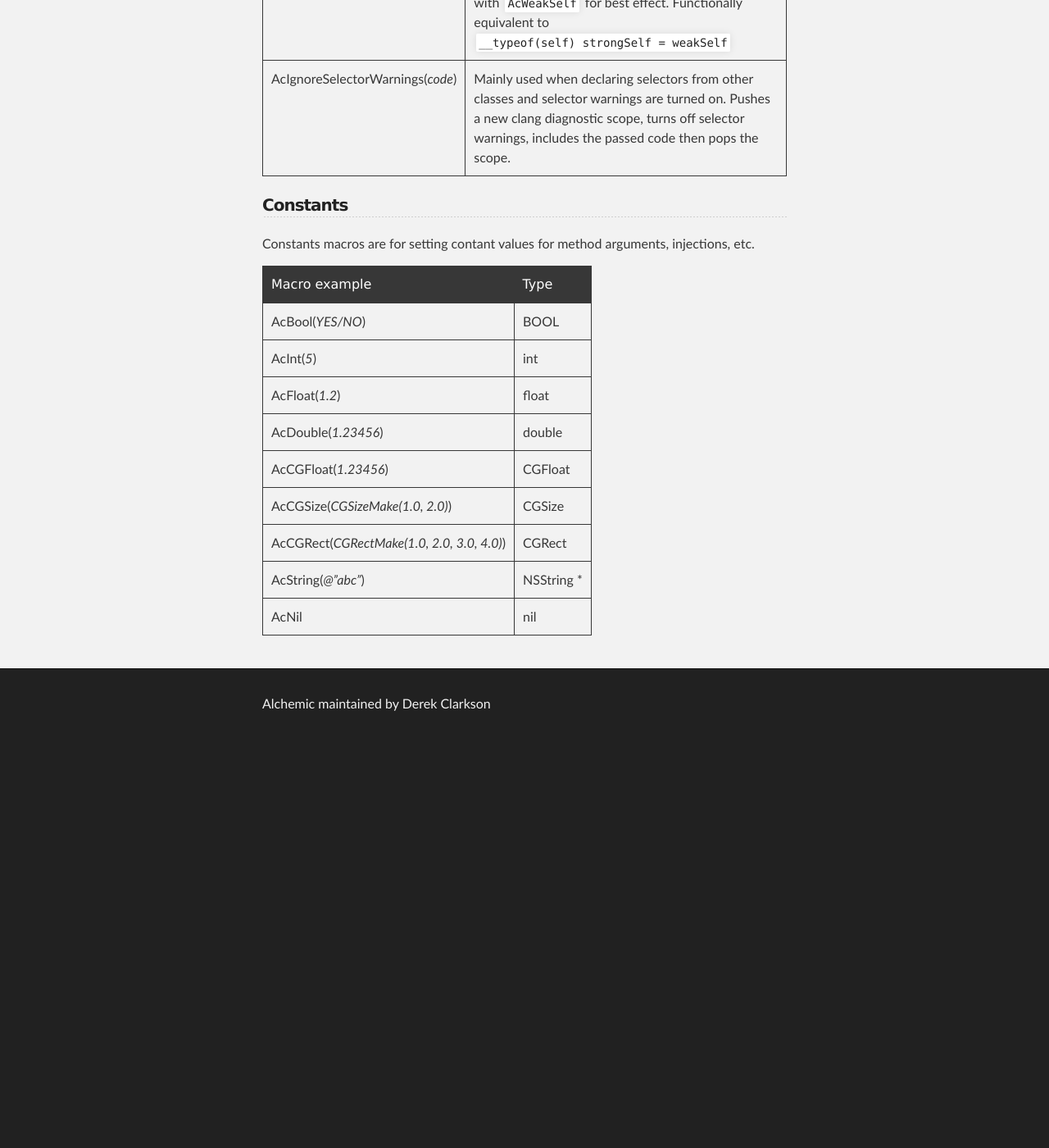
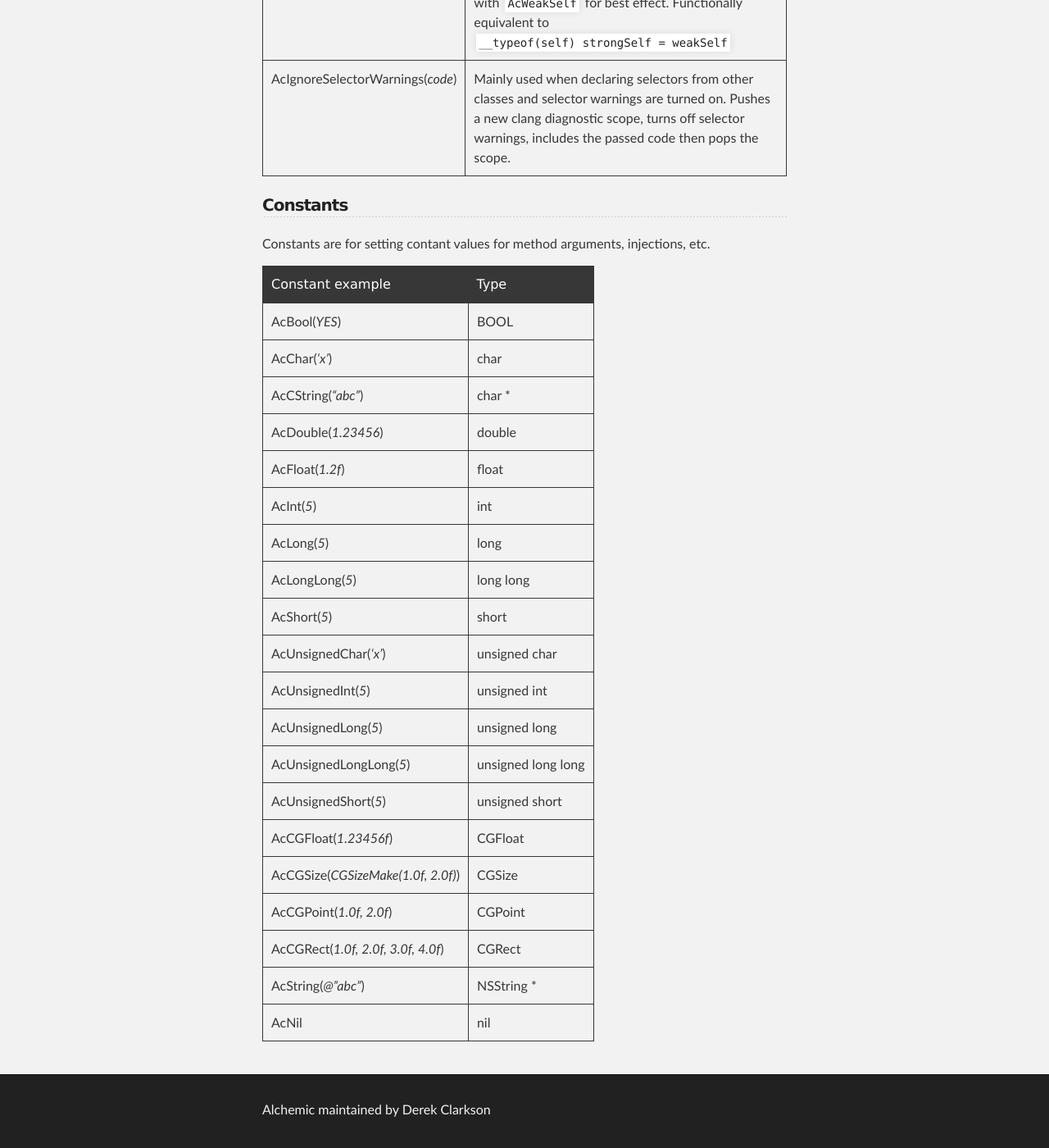
Before and after one commit to drekka/Alchemic, a Jekyll site: the page built from ref.md, in a window 1280 px wide and 1400 px high, scrolled down 2991 px. Shown: the whole window at 82% size. Built offline with Jekyll 4.4.1, drawn with Linux system fonts in a browser that asks for light colours; before the commit the page ends 3896 px from its top, so only the background shows below that.

Commit message:
Updating comments

```diff
--- a/_data/macros.yml
+++ b/_data/macros.yml
@@ -18,12 +18,27 @@ name: AcName
 weakSelf: AcWeakSelf
 strongSelf: AcStrongSelf
 ignoreSelector: AcIgnoreSelectorWarnings
+
+string: AcString
 bool: AcBool
+char: AcChar
+cString: AcCString
+double: AcDouble
+float: AcFloat
 int: AcInt
-float: AcFloat
-double: AcDouble
+long: AcLong
+longLong: AcLongLong
+short: AcShort
+uChar: AcUnsignedChar
+uInt: AcUnsignedInt
+uLong: AcUnsignedLong
+uLongLong: AcUnsignedLongLong
+uShort: AcUnsignedShort
+
 cgFloat: AcCGFloat
+
 cgSize: AcCGSize
+cgPoint: AcCGPoint
 cgRect: AcCGRect
-string: AcString
+
 nil: AcNil
--- a/ref.md
+++ b/ref.md
@@ -32,16 +32,27 @@ title: Tag reference
 
 ## Constants
 
-Constants macros are for setting contant values for method arguments, injections, etc.
+Constants are for setting contant values for method arguments, injections, etc.
 
-Macro example | Type
+Constant example | Type
 --- | ---
-{{ site.data.macros.bool }}(*YES/NO*) | BOOL
+{{ site.data.macros.bool }}(*YES*) | BOOL
+{{ site.data.macros.char }}(*'x'*) | char
+{{ site.data.macros.cString }}(*"abc"*) | char *
+{{ site.data.macros.double }}(*1.23456*) | double
+{{ site.data.macros.float }}(*1.2f*) | float
 {{ site.data.macros.int }}(*5*) | int
-{{ site.data.macros.float }}(*1.2*) | float
-{{ site.data.macros.double }}(*1.23456*) | double
-{{ site.data.macros.cgFloat }}(*1.23456*) | CGFloat
-{{ site.data.macros.cgSize }}(*CGSizeMake(1.0, 2.0)*) | CGSize
-{{ site.data.macros.cgRect }}(*CGRectMake(1.0, 2.0, 3.0, 4.0)*)  | CGRect
+{{ site.data.macros.long }}(*5*) | long
+{{ site.data.macros.longLong }}(*5*) | long long
+{{ site.data.macros.short }}(*5*) | short
+{{ site.data.macros.uChar }}(*'x'*) | unsigned char
+{{ site.data.macros.uInt }}(*5*) | unsigned int
+{{ site.data.macros.uLong }}(*5*) | unsigned long
+{{ site.data.macros.uLongLong }}(*5*) | unsigned long long
+{{ site.data.macros.uShort }}(*5*) | unsigned short
+{{ site.data.macros.cgFloat }}(*1.23456f*) | CGFloat
+{{ site.data.macros.cgSize }}(*CGSizeMake(1.0f, 2.0f)*) | CGSize
+{{ site.data.macros.cgPoint }}(*1.0f, 2.0f*) | CGPoint
+{{ site.data.macros.cgRect }}(*1.0f, 2.0f, 3.0f, 4.0f*)  | CGRect
 {{ site.data.macros.string }}(*@"abc"*) | NSString *
 {{ site.data.macros.nil }} | nil
```
